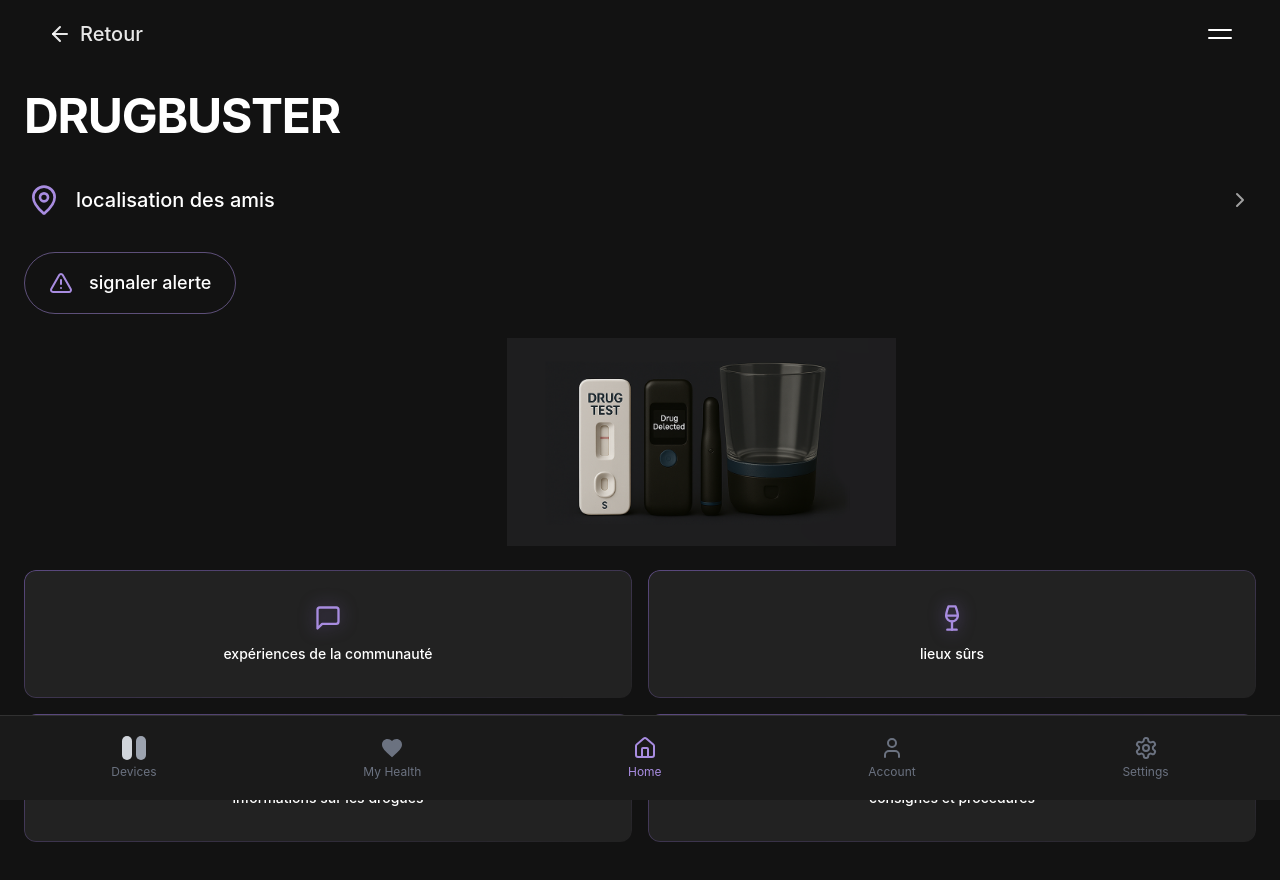
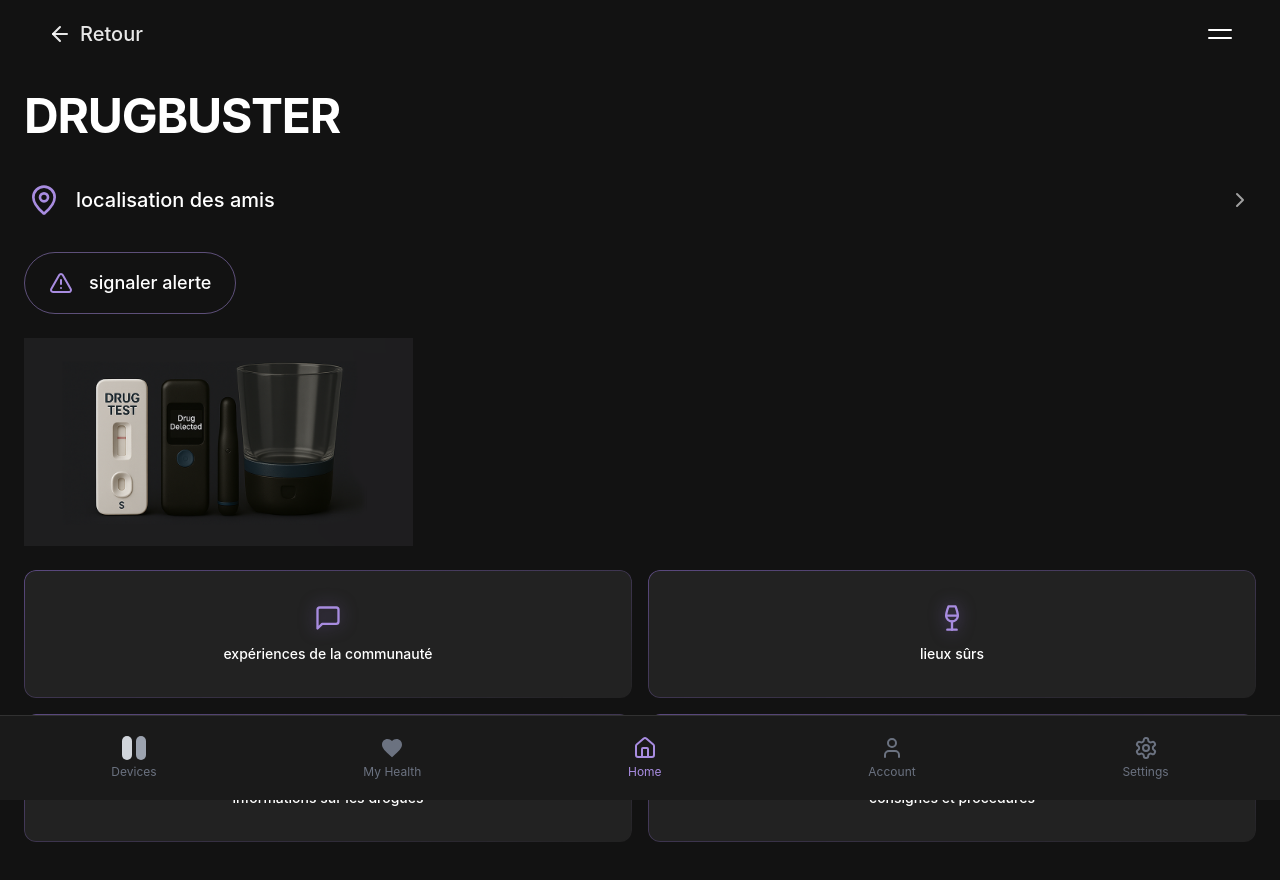
Before and after one commit to creaserviceProf/mobile-iconify, a React (Vite) app: page / in a window 1280 px wide. Shown: the top 880 px of the page. Built offline with nearby package versions, Linux system fonts and the light colour scheme.

Commit message:
Update DrugTestDevices.tsx

```diff
--- a/src/components/DrugTestDevices.tsx
+++ b/src/components/DrugTestDevices.tsx
@@ -7,8 +7,8 @@ const DrugTestDevices = () => {
   <img
     src="/lovable-uploads/06dc8068-a4c7-456e-b50d-a3339bc0091f.png"
     alt="Drug Testing Devices"
-        className="w-[110%] max-w-none object-contain h-52"
-        style={{ objectPosition: 'center center' }}
+    className="object-contain h-52 max-w-none"
+    style={{ width: '110%', objectPosition: 'left center' }}
   />
 </div>
   );
```
Lines whose indentation alone changed are shown as unchanged.
